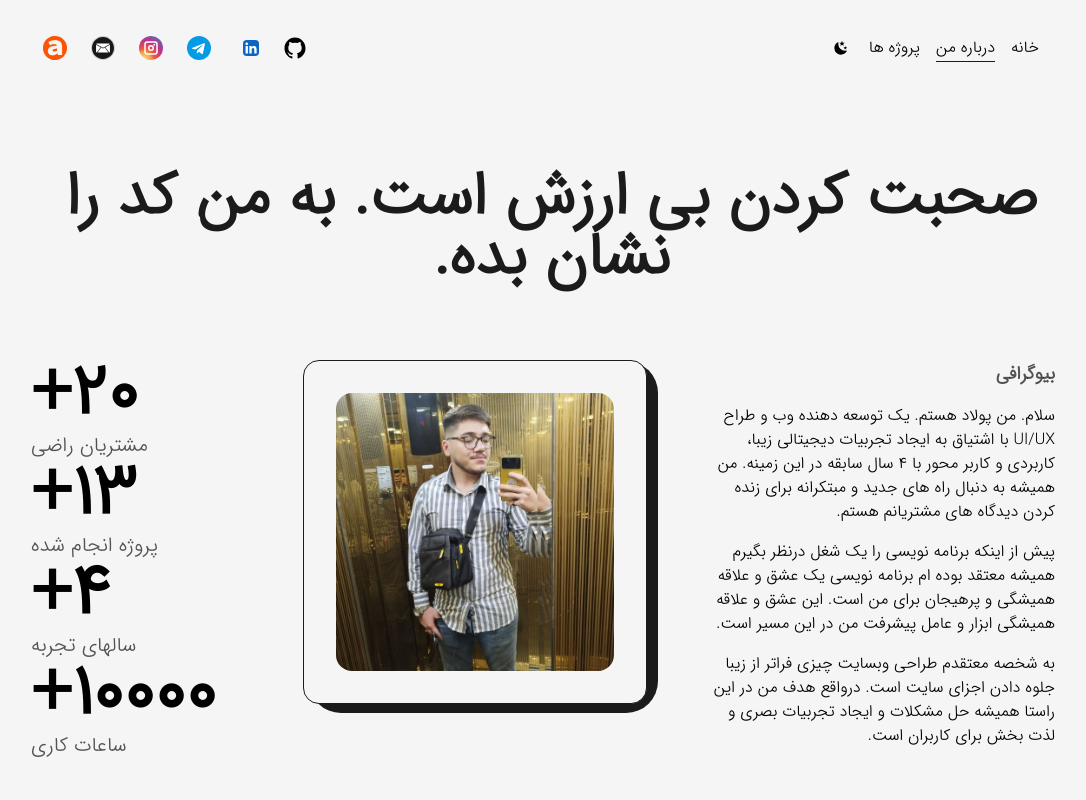
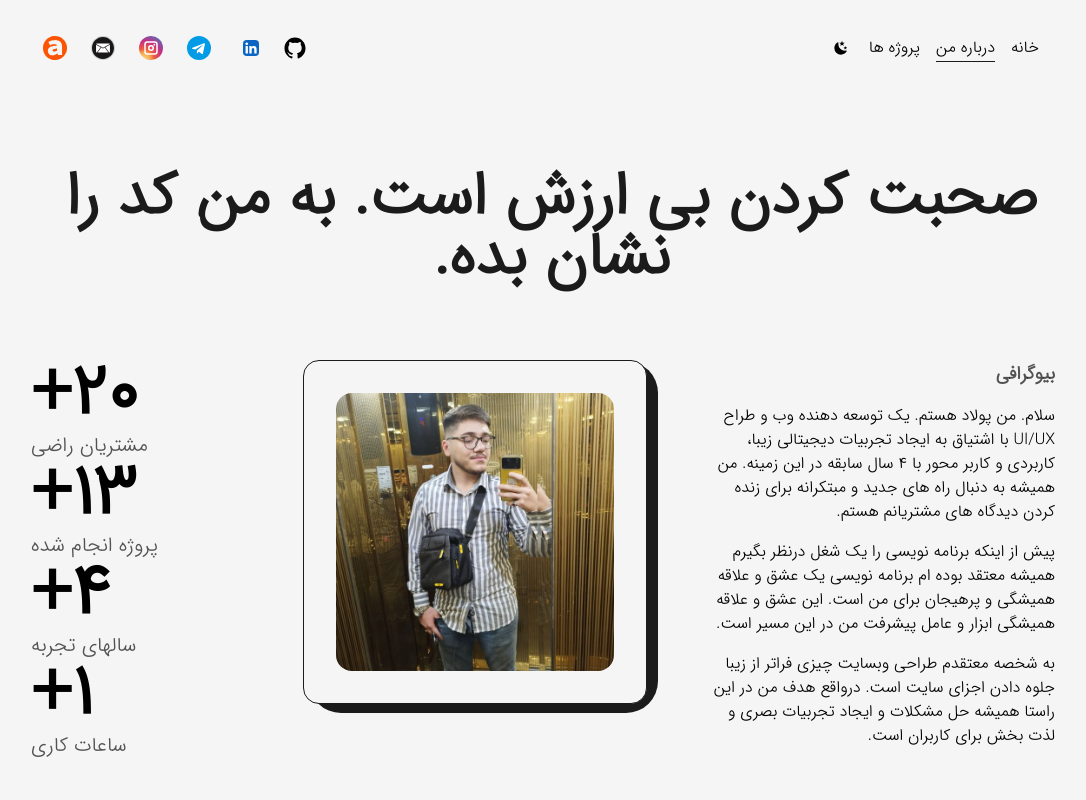
Before and after one commit to pooulad/pooulad.github.io, a Next.js app: page /about in a window 1280 px wide. Shown: the top 800 px of the page, without its empty margins (97-1183 px from the left). Built offline with nearby package versions, Linux system fonts and the light colour scheme.

Commit message:
Update about.tsx

```diff
--- a/src/pages/about.tsx
+++ b/src/pages/about.tsx
@@ -13,7 +13,7 @@ import TransitionEffect from "@/components/TransitionEffect/TransitionEffect";
 const AnimatedNumbers = ({ value }: any) => {
   const ref = useRef<any>(null);
   const motionValue = useMotionValue(0);
-  const springValue = useSpring(motionValue, { duration: 5000 });
+  const springValue = useSpring(motionValue, { duration: 10000 });
   const isInView = useInView(ref, { once: true });
   useEffect(() => {
     if (isInView) {
```
